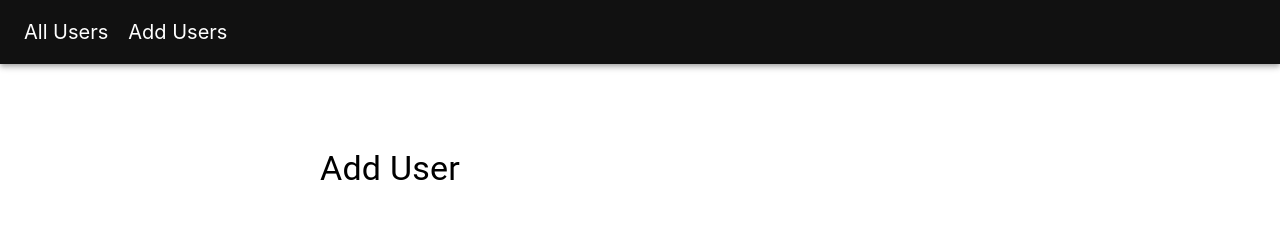
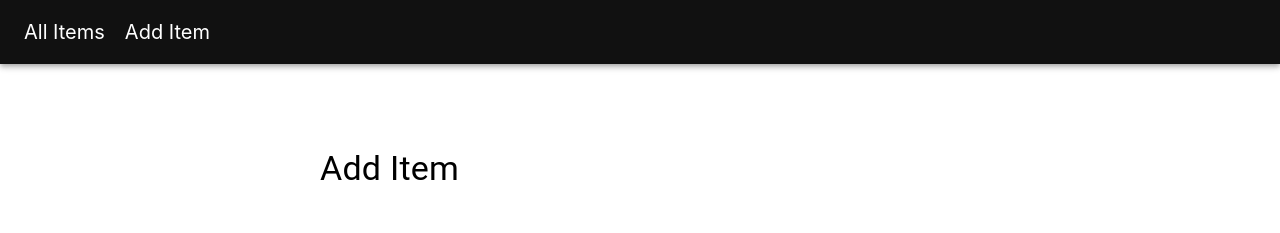
Before and after one commit to BucBharat/frontend_react, a React (Create React App) app: page /add in a window 1280 px wide. Shown: the top 233 px of the page. Built offline with nearby package versions, Linux system fonts and the light colour scheme.

Commit message:
Users to items

```diff
--- a/src/components/AddUser.jsx
+++ b/src/components/AddUser.jsx
@@ -45,23 +45,11 @@ const AddUser = () => {
 
   return (
     <FormGroup className={classes.container}>
-      <Typography variant="h4">Add User</Typography>
+      <Typography variant="h4">Add Item</Typography>
       <FormControl>
         <InputLabel>Name</InputLabel>
         <Input onChange={e => onValueChange(e)} name="name" value={name} />
       </FormControl>
-      {/* <FormControl>
-        <InputLabel>Username</InputLabel>
-        <Input
-          onChange={e => onValueChange(e)}
-          name="username"
-          value={username}
-        />
-      </FormControl>
-      <FormControl>
-        <InputLabel>Email</InputLabel>
-        <Input onChange={e => onValueChange(e)} name="email" value={email} />
-      </FormControl> */}
       <FormControl>
         <InputLabel>Price</InputLabel>
         <Input onChange={e => onValueChange(e)} name="price" value={price} />
--- a/src/components/NavBar.jsx
+++ b/src/components/NavBar.jsx
@@ -17,10 +17,10 @@ const NavBar = () => {
     <AppBar className={classes.header} position="static">
       <Toolbar>
         <NavLink className={classes.tabs} to="./" exact>
-          All Users
+          All Items
         </NavLink>
         <NavLink className={classes.tabs} to="add" exact>
-          Add Users
+          Add Item
         </NavLink>
       </Toolbar>
     </AppBar>
```
